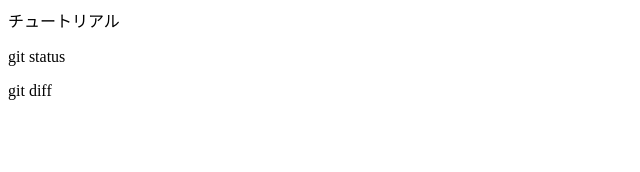
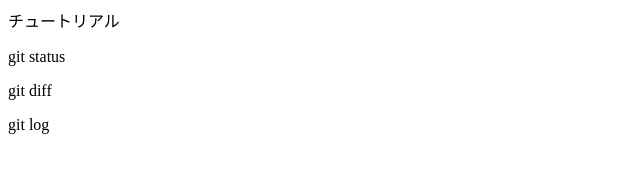
Before and after one commit to Yu-Su-engineer/git_turorial_review, a plain HTML site: page index.html in a window 1280 px wide. Shown: the full height of the page, 0-640 px from the left. Drawn offline with Linux system fonts and the light colour scheme.

Commit message:
git logを追記

```diff
--- a/index.html
+++ b/index.html
@@ -1,3 +1,4 @@
 <p>チュートリアル</p>
 <p>git status</p>
 <p>git diff</p>
+<p>git log</p>
```
